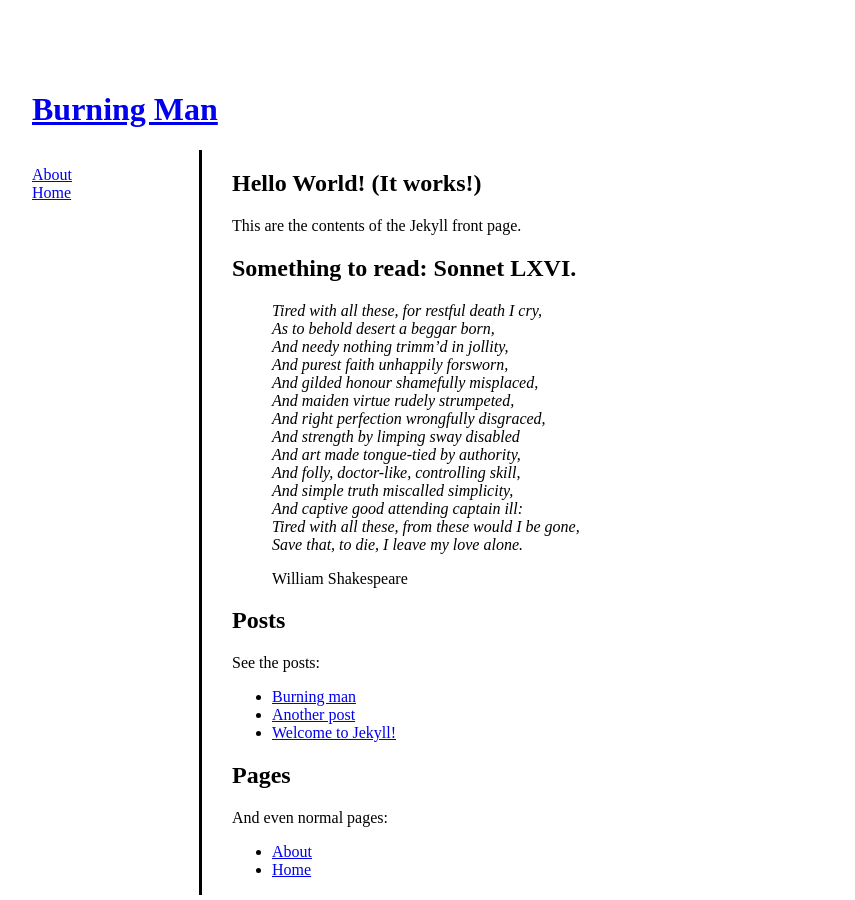
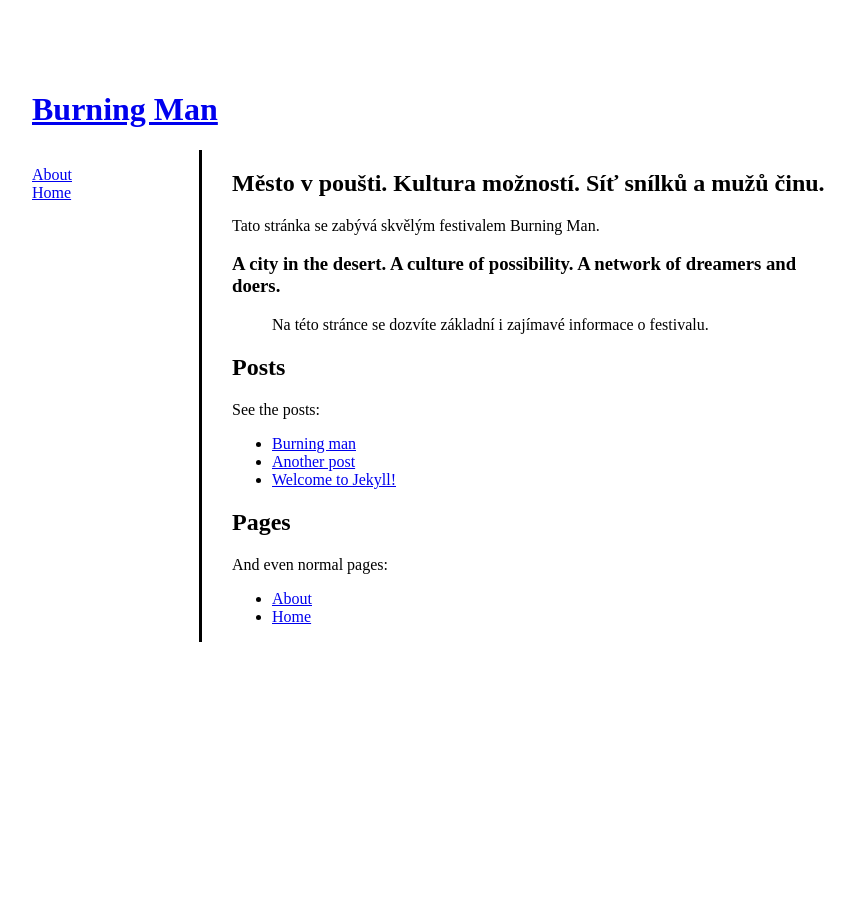
Before and after one commit to simonaku/learn-jekyll-1, a Jekyll site: the page built from index.md, in a window 1280 px wide. Shown: the whole page, without its empty margins (208-1063 px from the left). Built offline with Jekyll 4.4.1, drawn with Linux system fonts in a browser that asks for light colours.

Commit message:
Update index.md
úprava titulní strany

```diff
--- a/index.md
+++ b/index.md
@@ -3,28 +3,12 @@
 title: Home
 ---
 
-# Hello World! (It works!)
+# Město v poušti. Kultura možností. Síť snílků a mužů činu.
 
-This are the contents of the Jekyll front page.
+Tato stránka se zabývá skvělým festivalem Burning Man.
 
-## Something to read: Sonnet LXVI.
-
-> *Tired with all these, for restful death I cry,
-> As to behold desert a beggar born,
-> And needy nothing trimm'd in jollity,
-> And purest faith unhappily forsworn,
-> And gilded honour shamefully misplaced,
-> And maiden virtue rudely strumpeted,
-> And right perfection wrongfully disgraced,
-> And strength by limping sway disabled
-> And art made tongue-tied by authority,
-> And folly, doctor-like, controlling skill,
-> And simple truth miscalled simplicity,
-> And captive good attending captain ill:
-> Tired with all these, from these would I be gone,
-> Save that, to die, I leave my love alone.*
->
-> William Shakespeare
+### A city in the desert. A culture of possibility. A network of dreamers and doers.
+>Na této stránce se dozvíte základní i zajímavé informace o festivalu.
 
 ## Posts
 
```
